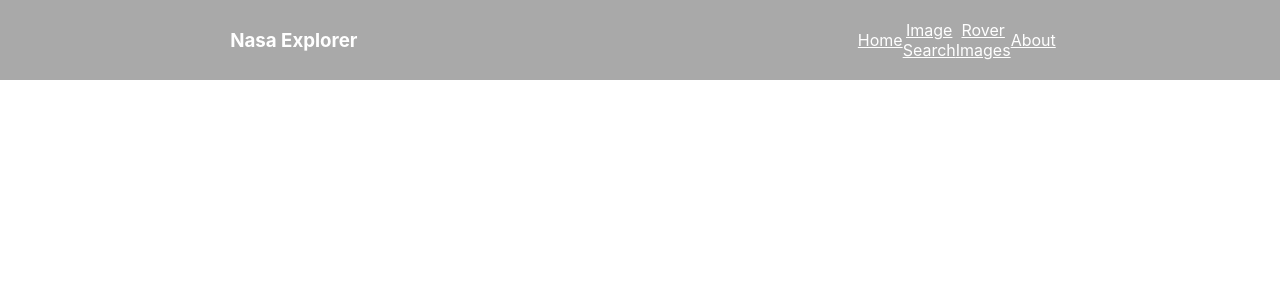
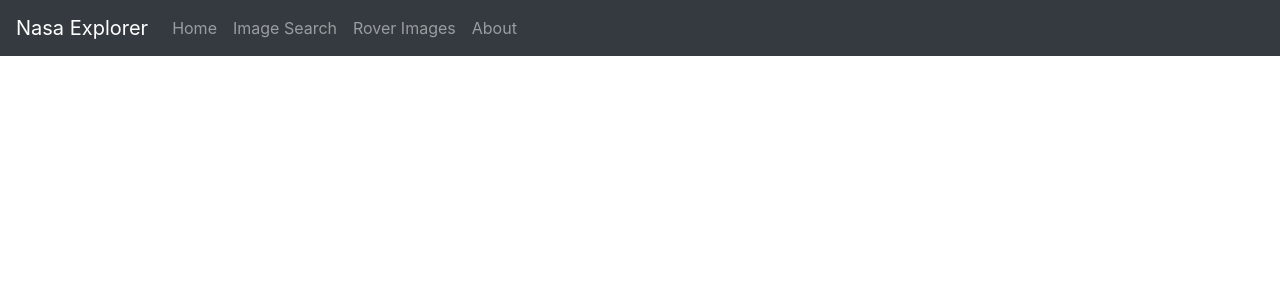
Before and after one commit to edboorn/nasa-explorer, a React (Create React App) app: page / in a window 1280 px wide. Shown: the top 300 px of the page. Built offline with nearby package versions, Linux system fonts and the light colour scheme.

Commit message:
Added bootstrap and added reactive nav
Decided against material-ui due to the sheer complexity required to build something that is actually quite simple

```diff
--- a/public/index.html
+++ b/public/index.html
@@ -1,6 +1,17 @@
 <!DOCTYPE html>
 <html lang="en">
   <head>
+    <script src="https://code.jquery.com/jquery-3.4.1.slim.min.js"
+    integrity="sha384-J6qa4849blE2+poT4WnyKhv5vZF5SrPo0iEjwBvKU7imGFAV0wwj1yYfoRSJoZ+n" crossorigin="anonymous">
+  </script>
+  <script src="https://cdn.jsdelivr.net/npm/popper.js@1.16.0/dist/umd/popper.min.js"
+    integrity="sha384-Q6E9RHvbIyZFJoft+2mJbHaEWldlvI9IOYy5n3zV9zzTtmI3UksdQRVvoxMfooAo" crossorigin="anonymous">
+  </script>
+  <script src="https://stackpath.bootstrapcdn.com/bootstrap/4.4.1/js/bootstrap.min.js"
+    integrity="sha384-wfSDF2E50Y2D1uUdj0O3uMBJnjuUD4Ih7YwaYd1iqfktj0Uod8GCExl3Og8ifwB6" crossorigin="anonymous">
+  </script>
+  <link rel="stylesheet" href="https://stackpath.bootstrapcdn.com/bootstrap/4.4.1/css/bootstrap.min.css"
+    integrity="sha384-Vkoo8x4CGsO3+Hhxv8T/Q5PaXtkKtu6ug5TOeNV6gBiFeWPGFN9MuhOf23Q9Ifjh" crossorigin="anonymous">
     <meta charset="utf-8" />
     <link rel="icon" href="%PUBLIC_URL%/favicon.ico" />
     <meta name="viewport" content="width=device-width, initial-scale=1" />
@@ -10,34 +21,11 @@
       content="Web site created using create-react-app"
     />
     <link rel="apple-touch-icon" href="%PUBLIC_URL%/logo192.png" />
-    <!--
-      manifest.json provides metadata used when your web app is installed on a
-      user's mobile device or desktop. See https://developers.google.com/web/fundamentals/web-app-manifest/
-    -->
     <link rel="manifest" href="%PUBLIC_URL%/manifest.json" />
-    <!--
-      Notice the use of %PUBLIC_URL% in the tags above.
-      It will be replaced with the URL of the `public` folder during the build.
-      Only files inside the `public` folder can be referenced from the HTML.
-
-      Unlike "/favicon.ico" or "favicon.ico", "%PUBLIC_URL%/favicon.ico" will
-      work correctly both with client-side routing and a non-root public URL.
-      Learn how to configure a non-root public URL by running `npm run build`.
-    -->
     <title>React App</title>
   </head>
   <body>
     <noscript>You need to enable JavaScript to run this app.</noscript>
     <div id="root"></div>
-    <!--
-      This HTML file is a template.
-      If you open it directly in the browser, you will see an empty page.
-
-      You can add webfonts, meta tags, or analytics to this file.
-      The build step will place the bundled scripts into the <body> tag.
-
-      To begin the development, run `npm start` or `yarn start`.
-      To create a production bundle, use `npm run build` or `yarn build`.
-    -->
   </body>
 </html>
--- a/src/App.css
+++ b/src/App.css
@@ -1,76 +1,3 @@
 .App {
   text-align: center;
 }
-
-.mainPage {
-  margin-left: 5%;
-}
-nav {
-  display: flex;
-  justify-content: space-around;
-  align-items: center;
-  min-height: 10vh;
-  background : darkgrey;
-  color: white;
-  margin-bottom: 20px;
-}
-
-.navLinks {
-  width: 15%;
-  display : flex;
-  justify-content: space-around;
-  align-items: center;
-  list-style: none;
-}
-
-
-
-.images {
-    display: flex;
-    justify-content: space-around;
-    flex-wrap : wrap;
-    min-width: 30%;
-}
-
-.search-form {
-  min-height: 10vh;
-  display: flex;
-  justify-content: center;
-  align-items:center;
-}
-
-.search-bar{
-  width:50%;
-  padding :10px;
-}
-
-.date-search{
-  padding :10px;
-}
-
-.search-button {
-  background : grey;
-  border: none;
-  padding: 10px 20px;
-  color : white;
-}
-
-.imageRender{
-  border-radius: 10px;
-  box-shadow: 0px 5px 20px grey;
-  margin: 20px;
-  display: flex;
-  flex-direction: column;
-  justify-content: space-around;
-  background:white;
-  align-items: center;
-  min-width: 30% ;
-}
-
-.searchImages {
-  max-width: 60%;
-}
-
-.roverData {
-  float:right;
-}
--- a/src/components/layout/nav.js
+++ b/src/components/layout/nav.js
@@ -1,44 +1,65 @@
 import React from "react";
 import { BrowserRouter as Router, Switch, Route, Link } from "react-router-dom";
+
 //Pages
-
 import Home from "../pages/home";
 import About from "../pages/about";
 import ImageSearch from "../pages/imageSearch";
 import RoverImages from "../pages/roverImages";
 
 export default function Nav() {
-  const navStyle = {
-    color: "white",
-  };
-
   return (
     <Router>
       <div>
-      <nav>
-          <h3>Nasa Explorer</h3>
-          <ul className="navLinks">
-            <Link style={navStyle} to="/nasa-explorer">
-              <li>Home</li>
-            </Link>
-            <Link style={navStyle} to="/nasa-explorer/imageSearch">
-              <li>Image Search</li>
-            </Link>
-            <Link style={navStyle} to="/nasa-explorer/roverImages">
-              <li>Rover Images</li>
-            </Link>
-            <Link style={navStyle} to="/nasa-explorer/about">
-              <li>About</li>
-            </Link>
-          </ul>
+        <nav className="navbar navbar-expand-lg navbar-dark bg-dark">
+          <a className="navbar-brand" href="/covid-explorer">
+            {" "}
+            Nasa Explorer{" "}
+          </a>
+          <button
+            className="navbar-toggler"
+            type="button"
+            data-toggle="collapse"
+            data-target="#navbarSupportedContent"
+            aria-controls="navbarSupportedContent"
+            aria-expanded="false"
+            aria-label="Toggle navigation"
+          >
+            <span className="navbar-toggler-icon"></span>
+          </button>
+          <div className="collapse navbar-collapse" id="navbarSupportedContent">
+            <ul className="navbar-nav">
+              <Link className="nav-item" to="/nasa-explorer">
+                <li className="nav-link" >Home</li>
+              </Link>
+              <Link className="nav-item" to="/nasa-explorer/imageSearch">
+                <li className="nav-link">Image Search</li>
+              </Link>
+              <Link className="nav-item" to="/nasa-explorer/roverImages">
+                <li className="nav-link">Rover Images</li>
+              </Link>
+              <Link className="nav-item" to="/nasa-explorer/about">
+                <li className="nav-link">About</li>
+              </Link>
+            </ul>
+          </div>
         </nav>
+        <div className="container-flex">
         <Switch>
           <Route path="/nasa-explorer" exact component={Home} />
-          <Route path="/nasa-explorer/imageSearch" exact component={ImageSearch} />
-          <Route path="/nasa-explorer/roverImages" exact component={RoverImages} />
+          <Route
+            path="/nasa-explorer/imageSearch"
+            exact
+            component={ImageSearch}
+          />
+          <Route
+            path="/nasa-explorer/roverImages"
+            exact
+            component={RoverImages}
+          />
           <Route path="/nasa-explorer/about" exact component={About} />
         </Switch>
-
+        </div>
       </div>
     </Router>
   );
```
